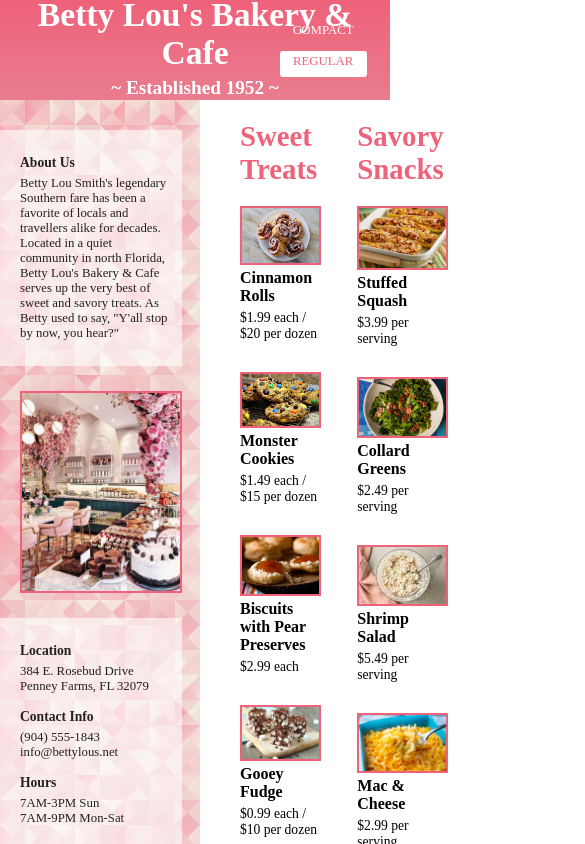
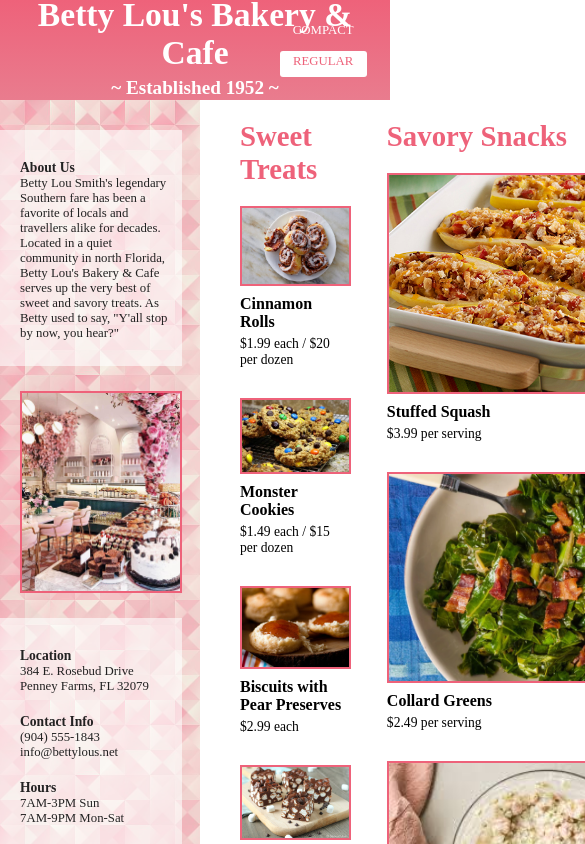
Before and after one commit to Carolista/LC-Angular-Directives, an Angular app in the folder angular-directives/: page / in a window 390 px wide. Shown: the top 844 px of the page, 585 px wide, since content can reach past the window. Built offline with nearby package versions, Linux system fonts and the light colour scheme; a web font is replaced by a local one.

Commit message:
made adjustments to layout for better responsiveness

```diff
--- a/angular-directives/src/app/app.component.css
+++ b/angular-directives/src/app/app.component.css
@@ -9,6 +9,7 @@ section {
     display: flex;
     flex-direction: row;
     width: calc(100vw - 200px);
+    min-width: 500px;
     margin: 0px 20px;
 }
 
--- a/angular-directives/src/styles.css
+++ b/angular-directives/src/styles.css
@@ -41,7 +41,7 @@ h4 {
 h5 {
     font-size: 0.85rem;
     font-weight: 700;
-    margin: 5px 0px 5px;
+    margin: 20px 0px 0px;
 }
 
 h6 {
@@ -57,7 +57,7 @@ p {
 img {
     width: 100%; /* of whatever container it's in */
     border: 2px #ee627a solid;
-    margin: 0px;
+    margin: 0px 0px 5px;
 }
 
 
@@ -80,4 +80,5 @@ img {
 
 .limited {
     height: auto;
+    width: 130px;
 }
```
